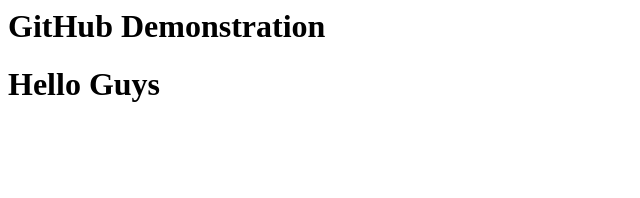
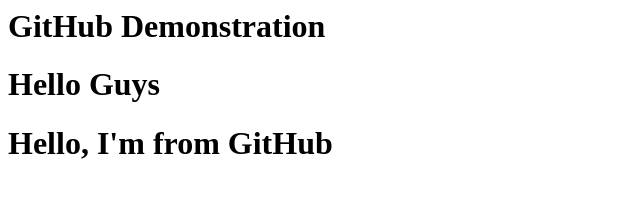
Before and after one commit to CodeDroi/GitHubDemo243, a plain HTML site: page index.html in a window 1280 px wide. Shown: the whole page, without its empty margins (0-640 px from the left). Drawn offline with Linux system fonts and the light colour scheme.

Commit message:
Update index.html
modified files from github

```diff
--- a/index.html
+++ b/index.html
@@ -6,6 +6,6 @@
 <body>
     <h1>GitHub Demonstration</h1>
     <h1> Hello Guys </h1>
-
+    <h1> Hello, I'm from GitHub</h1>
 </body>
 </html>
```
